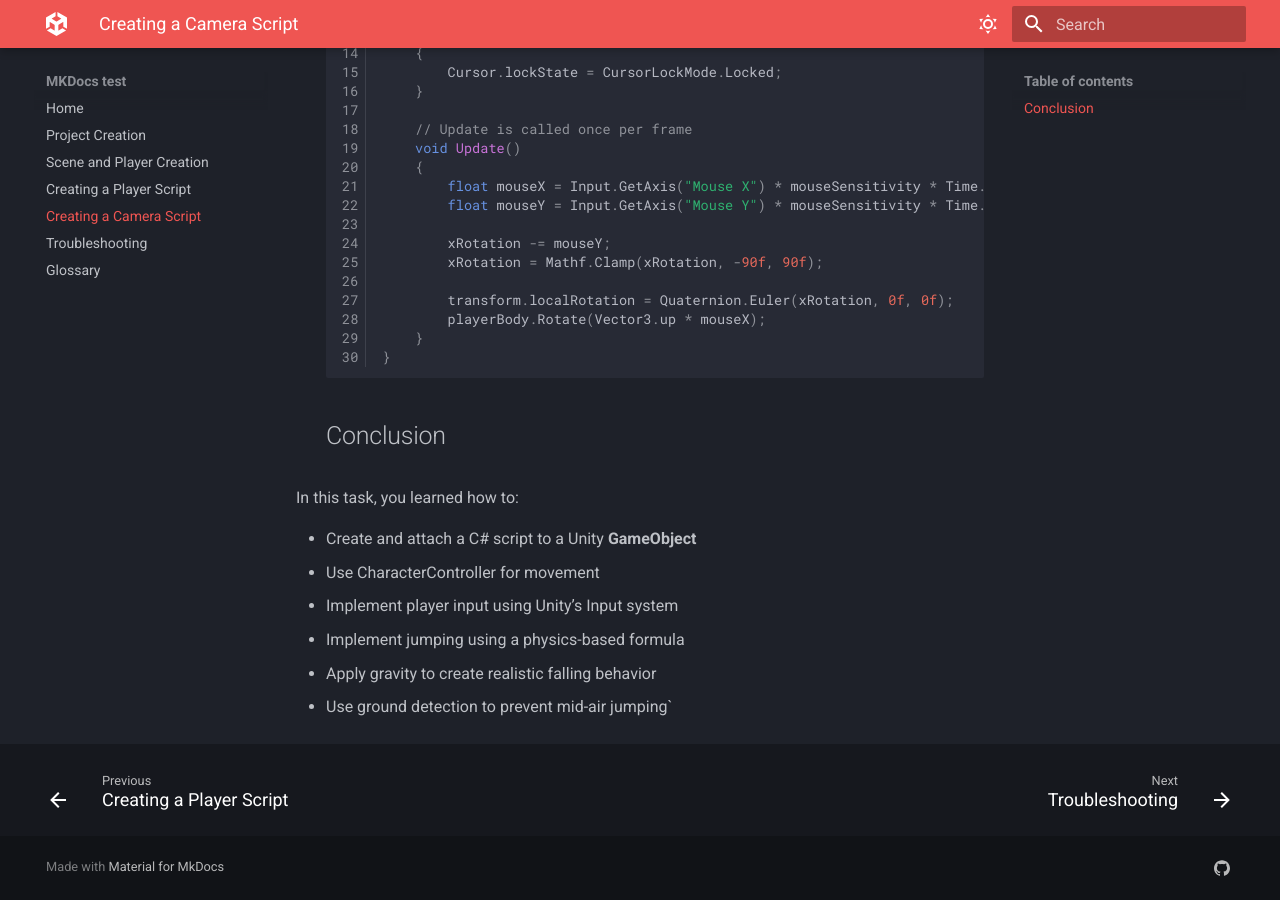
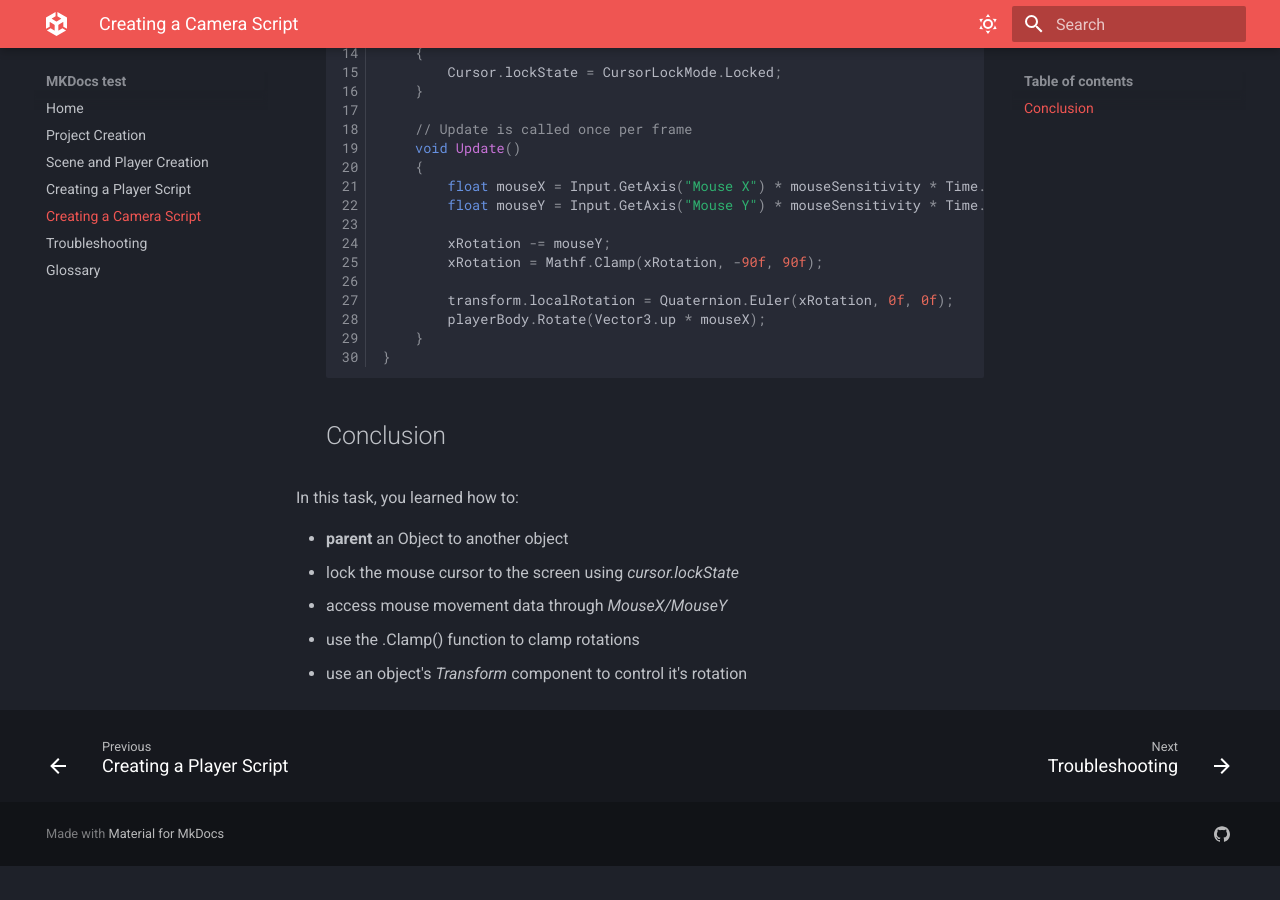
Before and after one commit to Lyra-is-confused/material-for-MKDocs-testing, an MkDocs documentation site: the page built from docs/Mouse_Look.md, in a window 1280 px wide and 900 px high, scrolled down 4205 px. Built offline with MkDocs 1.6.1 and Material for MkDocs 9.7.7, drawn with Linux system fonts in a browser that asks for light colours; after the commit the page ends 5071 px from its top, so only the background shows below that.

Commit message:
correct issues, re-do mouse_look.md conclusion, add troubleshooting for camera script

```diff
--- a/docs/Mouse_Look.md
+++ b/docs/Mouse_Look.md
@@ -164,9 +164,8 @@ In this step, We'll create a simple C# script for using the mouse to look around
 
 In this task, you learned how to:
 
-- Create and attach a C# script to a Unity **GameObject**
-- Use CharacterController for movement
-- Implement player input using Unity’s Input system
-- Implement jumping using a physics-based formula
-- Apply gravity to create realistic falling behavior
-- Use ground detection to prevent mid-air jumping`
+- **parent** an Object to another object
+- lock the mouse cursor to the screen using *cursor.lockState*
+- access mouse movement data through *MouseX/MouseY*
+- use the .Clamp() function to clamp rotations
+- use an object's *Transform* component to control it's rotation
```
Also changed, not shown: docs/Troubleshooting.md (+7 -1 lines), docs/player-script.md (+1 -1 lines).
